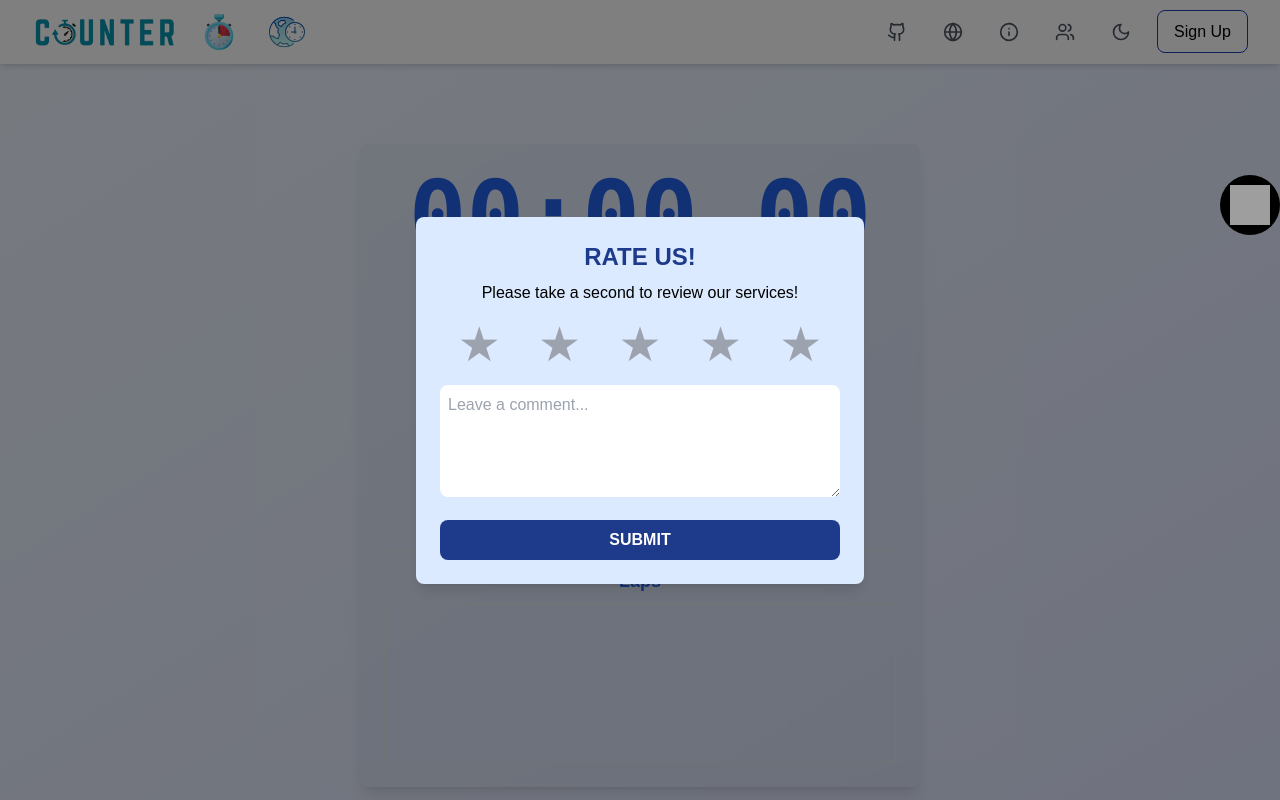
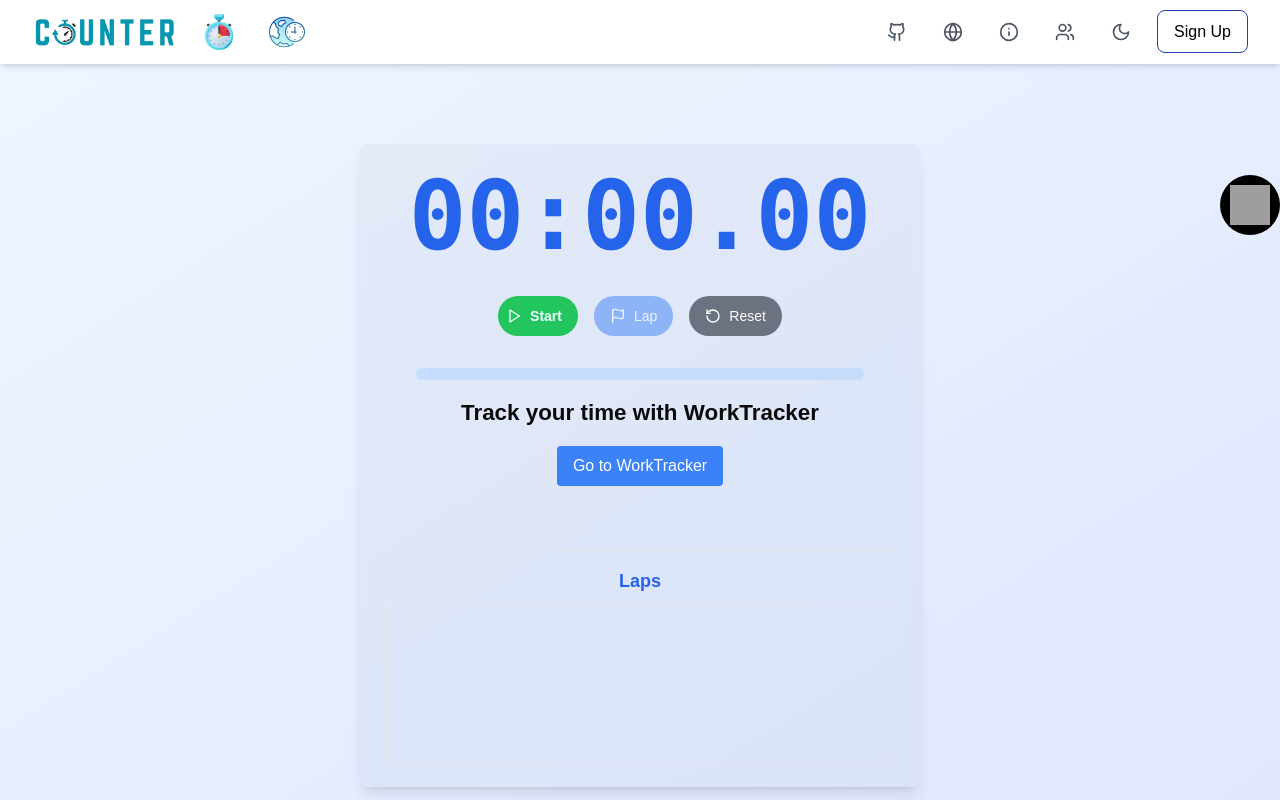
Before and after one commit to param-code/counter-app, a React (Vite) app: page / in a window 1280 px wide. Shown: the top 800 px of the page. Built offline with nearby package versions, Linux system fonts and the light colour scheme; grey boxes are pictures that could not be loaded.

Commit message:
minor change

```diff
--- a/src/components/Auth/Review.jsx
+++ b/src/components/Auth/Review.jsx
@@ -10,7 +10,7 @@ const Review = () => {
   useEffect(() => {
     const timer = setTimeout(() => {
       setVisible(true);
-    }, 1000);
+    }, 15000);
     return () => clearTimeout(timer);
   }, []);
 
```
